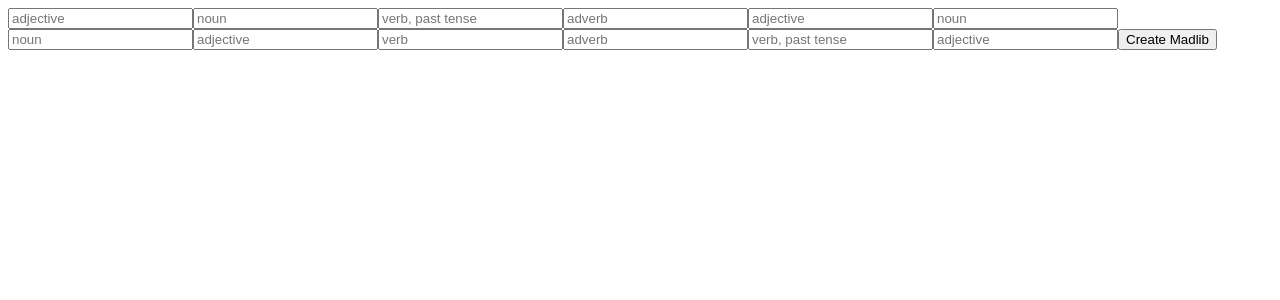
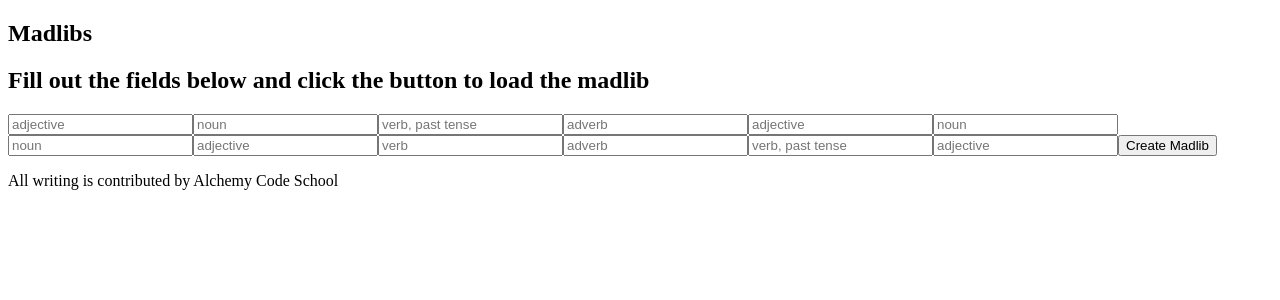
Before and after one commit to cackmed/lab-17, a React app: page / in a window 1280 px wide. Shown: the top 300 px of the page. Built offline with nearby package versions, Linux system fonts and the light colour scheme.

Commit message:
footer and header componets added

```diff
--- a/src/components/App.js
+++ b/src/components/App.js
@@ -1,6 +1,37 @@
-import React from 'react';
+import React, { Component } from 'react';
 import Madlib from '../containers/Madlib';
 
+class Header extends Component {
+  render() {
+    return (
+      <header>
+        <section>
+          <h1>Madlibs</h1>
+          <h2>Fill out the fields below and click the button to load the madlib</h2>
+        </section>
+      </header>
+    );
+  }
+}
+
+class Footer extends Component {
+  render() {
+    return (
+      <footer>
+        <section>
+          <p>All writing is contributed by Alchemy Code School</p>
+        </section>
+      </footer>
+    );
+  }
+}
+
 export default function App() {
-  return <Madlib />;
+  return (
+    <>
+      <Header />
+      <Madlib />
+      <Footer />
+    </>
+  );
 }
```
